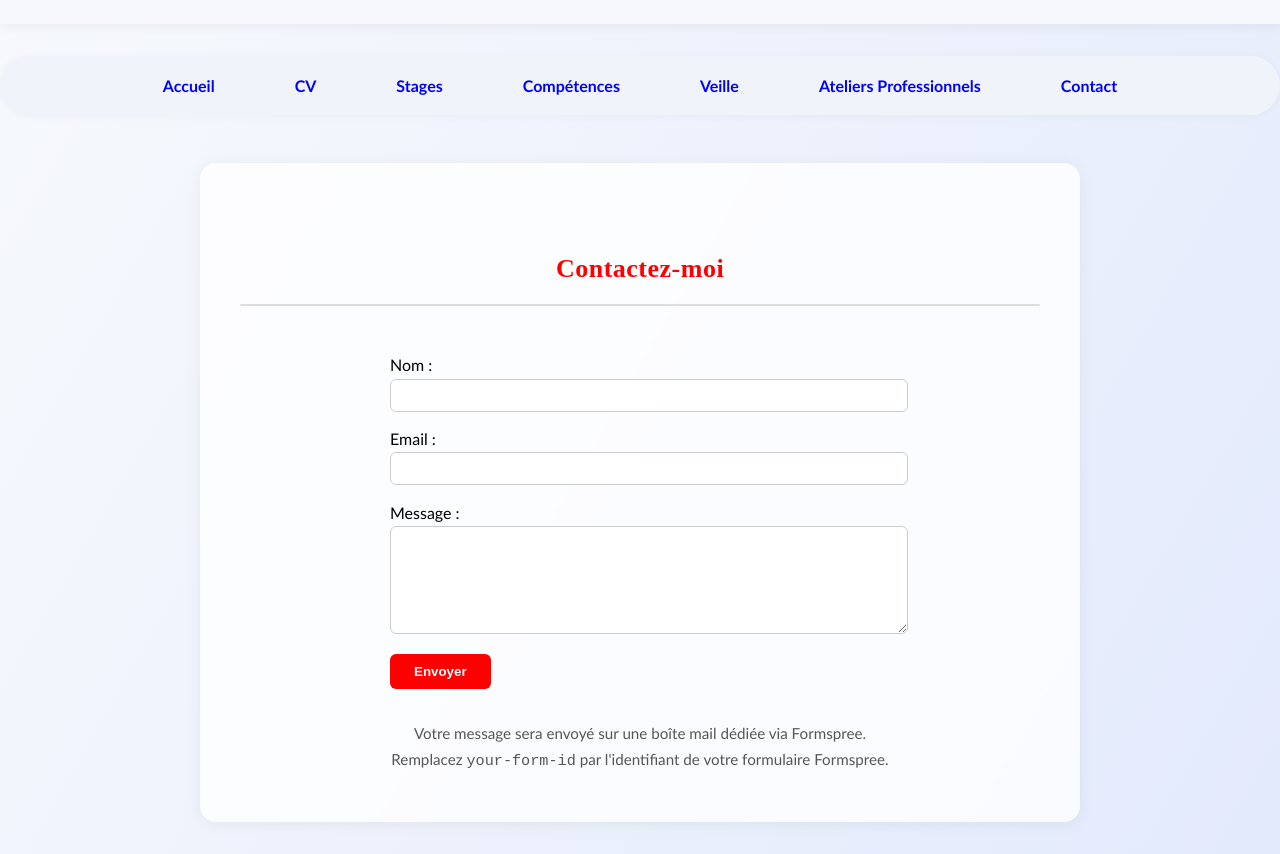
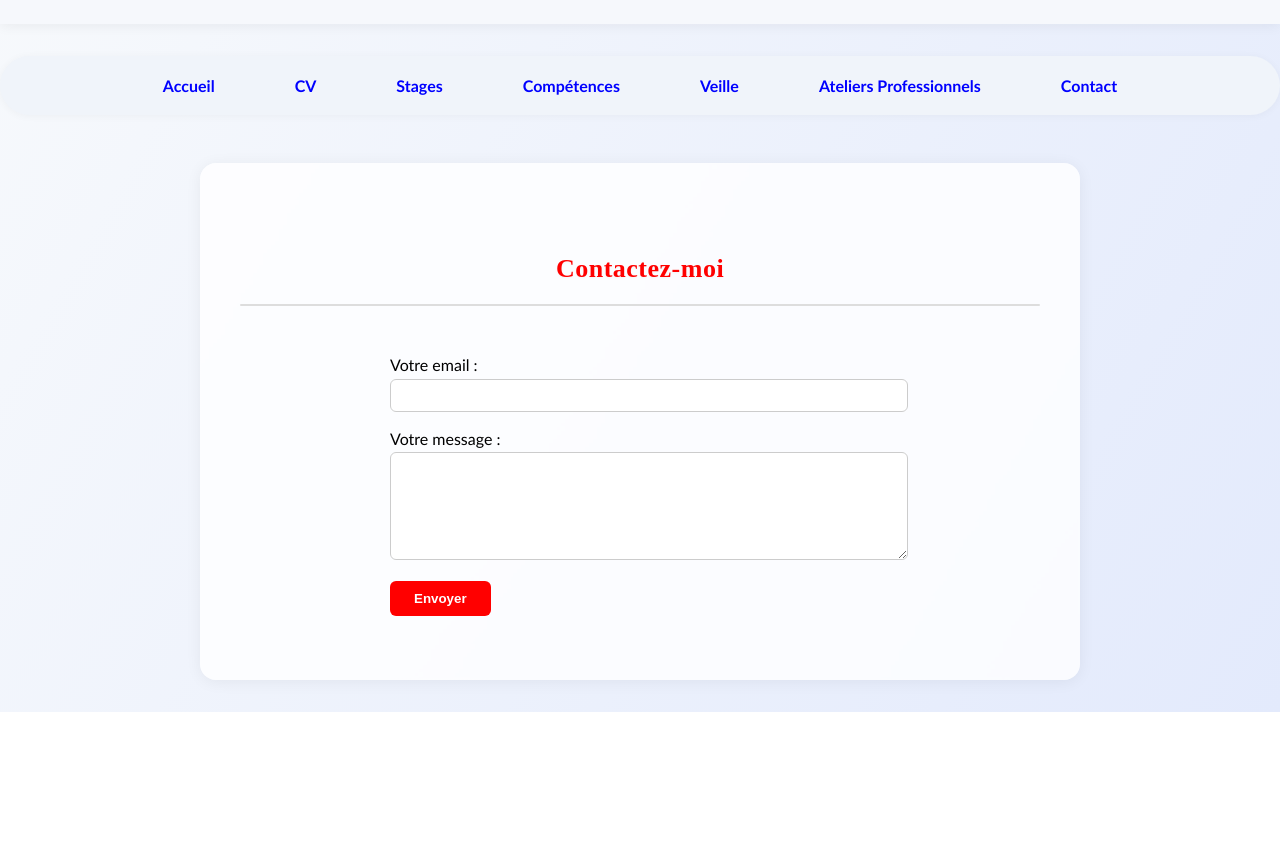
Before and after one commit to Kaguyu-M/Portfolio_Raphael_Hoffmann, a plain HTML site: page contact.html in a window 1280 px wide. Shown: the part 216-1070 px from the top of the page. After the commit the page ends 928 px from the top, so only its background shows below. Drawn offline with Linux system fonts and the light colour scheme.

Commit message:
Add files via upload

```diff
--- a/contact.html
+++ b/contact.html
@@ -22,19 +22,15 @@
     </nav>
     <main>
         <h2>Contactez-moi</h2>
-        <form action="https://formspree.io/f/your-form-id" method="POST" style="max-width:500px;margin:2rem auto;text-align:left;">
-            <label for="name">Nom :</label><br>
-            <input type="text" id="name" name="name" required style="width:100%;padding:8px;margin-bottom:1em;border-radius:6px;border:1px solid #ccc;">
-
-            <label for="email">Email :</label><br>
+        <form action="https://formspree.io/f/xyznlpgn" method="POST" style="max-width:500px;margin:2rem auto;text-align:left;">
+            <label for="email">Votre email :</label><br>
             <input type="email" id="email" name="email" required style="width:100%;padding:8px;margin-bottom:1em;border-radius:6px;border:1px solid #ccc;">
 
-            <label for="message">Message :</label><br>
+            <label for="message">Votre message :</label><br>
             <textarea id="message" name="message" rows="6" required style="width:100%;padding:8px;margin-bottom:1em;border-radius:6px;border:1px solid #ccc;"></textarea>
 
             <button type="submit" style="background:#FF0000;color:#fff;padding:10px 24px;border:none;border-radius:6px;font-weight:bold;cursor:pointer;">Envoyer</button>
         </form>
-        <p style="text-align:center;font-size:0.95em;color:#555;">Votre message sera envoyé sur une boîte mail dédiée via Formspree.<br>Remplacez <code>your-form-id</code> par l'identifiant de votre formulaire Formspree.</p>
     </main>
 </body>
 </html>
```
